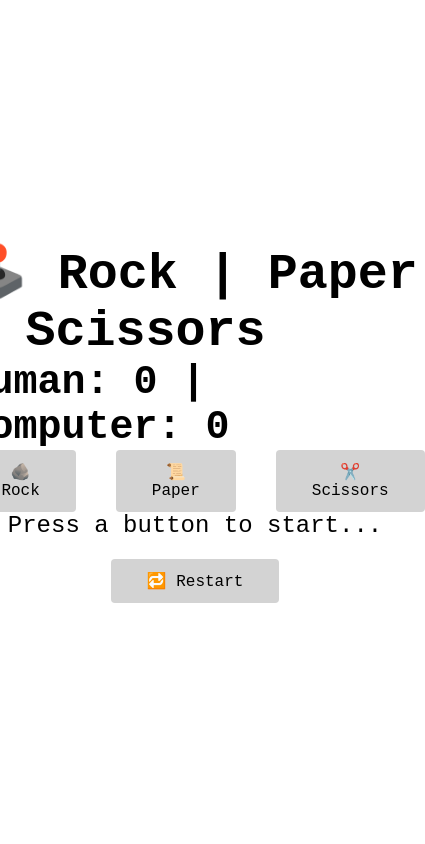
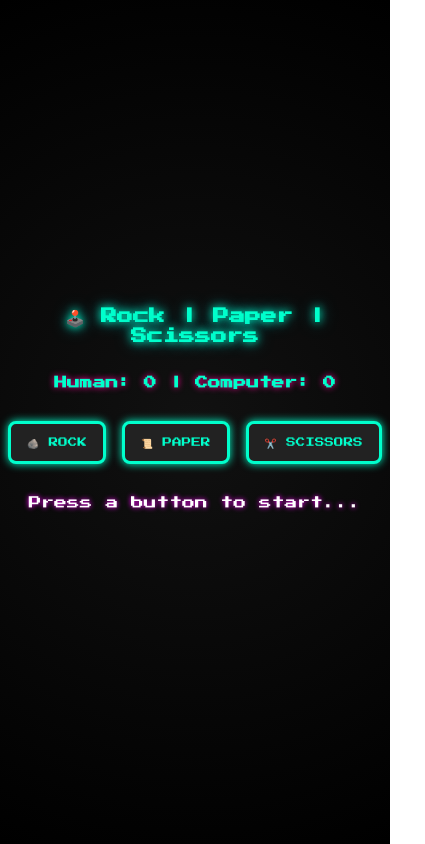
Before and after one commit to dommerts35/rock-paper-scissors, a plain HTML site: page index.html in a window 390 px wide. Shown: the whole page, 425 px wide, since content can reach past the window. Drawn offline with Linux system fonts and the light colour scheme.

Commit message:
Refactor CSS for improved styling and layout
Updated styles for buttons, headings, and layout.

```diff
--- a/styles.css
+++ b/styles.css
@@ -1,57 +1,101 @@
+@import url('https://fonts.googleapis.com/css2?family=Press+Start+2P&display=swap');
+
 * {
   margin: 0;
   padding: 0;
-    font-family: 'Courier New', Courier, monospace;
+  box-sizing: border-box;
+  font-family: 'Press Start 2P', monospace;
 }
 
 body {
+  background: radial-gradient(circle at center, #111 0%, #000 100%);
+  color: #00ffcc;
+  height: 100vh;
+  display: flex;
+  justify-content: center;
+  align-items: center;
+}
+
+.game-container {
+  text-align: center;
   display: flex;
   flex-direction: column;
-    align-items: center;
-    justify-content: center;
-    gap: 20px;
-    height: 100vh;
+  gap: 2rem;
+}
+
+h1 {
+  font-size: 1.5rem;
+  text-shadow: 0 0 8px #00ffcc, 0 0 16px #008b8b;
+}
+
+h3 {
+  font-size: 1rem;
+  text-shadow: 0 0 6px #ff0099;
 }
 
 .btns {
   display: flex;
-    flex-direction: row;
   justify-content: center;
-    gap: 40px;
+  gap: 1rem;
+  flex-wrap: wrap;
 }
 
-button {
-    padding: 12px 36px;
-    font-size: 16px;
-    border: none;
-    border-radius: 4px;
-    background-color: lightgray;
+.choice-btn {
+  background: #222;
+  border: 3px solid #00ffcc;
+  color: #00ffcc;
+  padding: 1rem 1.5rem;
+  cursor: pointer;
+  text-transform: uppercase;
+  border-radius: 8px;
+  box-shadow: 0 0 8px #00ffcc;
+  transition: all 0.15s ease-in-out;
 }
 
-button:hover {
-    background-color: rgb(195, 195, 195);
-}
-
-button:active {
-    background-color: rgb(213, 134, 134);
-}
-
-h1 {
-    font-size: 50px;
-}
-
-h3 {
-    font-size: 40px;
-}
-
-section {
-    display: flex;
-    flex-direction: column;
-    align-items: center;
-    justify-content: center;
-    gap: 20px;
+.choice-btn:hover {
+  background: #00ffcc;
+  color: #000;
+  box-shadow: 0 0 16px #00ffcc;
+  transform: scale(1.05);
 }
 
 #winText {
-    font-size: 24px;
+  font-size: 0.8rem;
+  min-height: 40px;
+  color: #fff;
+  text-shadow: 0 0 5px #ff00ff;
 }
+
+#restart {
+  background: #ff0099;
+  border: 3px solid #fff;
+  color: #fff;
+  padding: 0.8rem 1.2rem;
+  cursor: pointer;
+  border-radius: 8px;
+  box-shadow: 0 0 10px #ff0099;
+  transition: all 0.2s;
+}
+
+#restart:hover {
+  background: #fff;
+  color: #ff0099;
+  box-shadow: 0 0 20px #fff;
+}
+
+.hidden {
+  display: none;
+}
+
+@media (max-width: 600px) {
+  h1 {
+    font-size: 1rem;
+  }
+  h3 {
+    font-size: 0.8rem;
+  }
+  .choice-btn {
+    padding: 0.8rem 1rem;
+    font-size: 0.6rem;
+  }
+}
```
Lines whose indentation alone changed are shown as unchanged.
